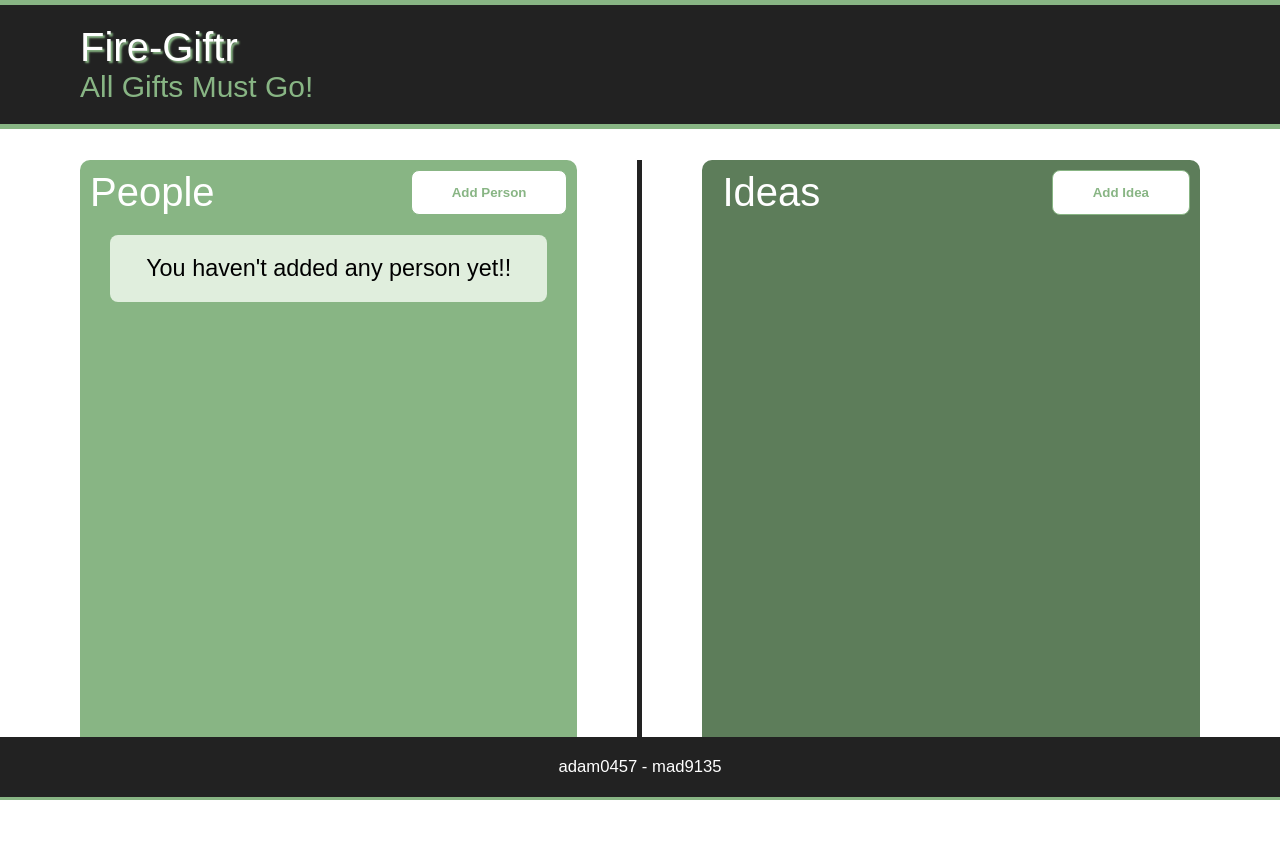
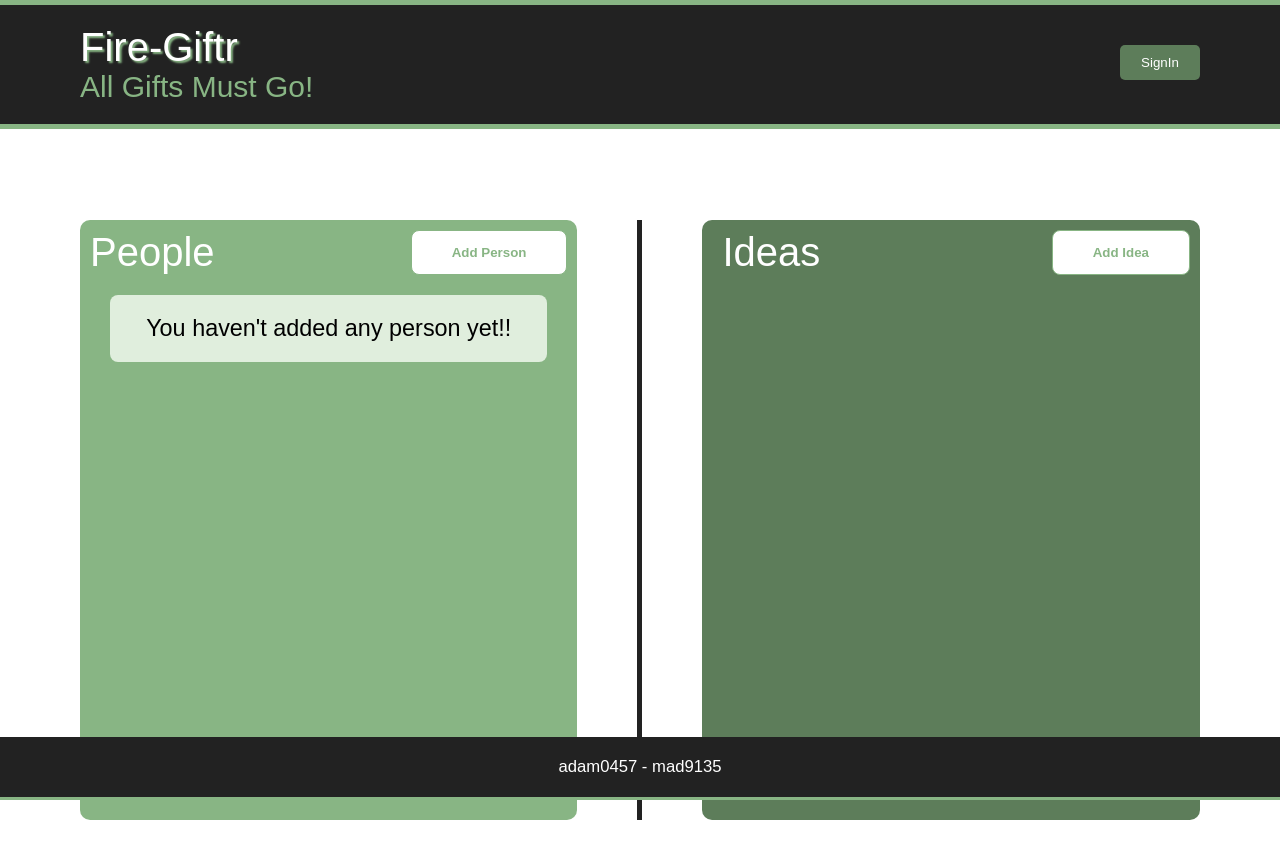
Before and after one commit to adam0457/firestore-giftr, a website built with webpack: page dist/index.html in a window 1280 px wide. Built offline with nearby package versions, Linux system fonts and the light colour scheme; some packages are replaced by stand-ins of ours; no server answers; the database is empty.

Commit message:
Add the signIn and signOut buttons in the UI

```diff
--- a/dist/index.html
+++ b/dist/index.html
@@ -10,8 +10,15 @@
   </head>
   <body>
     <header>
-      <h1>Fire-Giftr</h1>
-      <h2>All Gifts Must Go!</h2>
+      <div>
+        <h1>Fire-Giftr</h1>
+        <h2>All Gifts Must Go!</h2>
+      </div>
+
+      <div class="signInOutBtn-container">
+          <button class="signIn active" >SignIn</button>
+          <button class="signOut">SignOut</button>
+      </div>
     </header>
     <main>
       <section class="people">
--- a/dist/main.css
+++ b/dist/main.css
@@ -28,30 +28,49 @@ header {
   min-width: 100vw;
   top: 0px;
   z-index: 1;
-
-  /* background-color: var(--light-green); */
   background-color: #222;
-  /* border-bottom: 0.1rem solid var(--dark-green); */
   border-top: .25rem solid var(--dark-green);
   border-bottom: .25rem solid var(--dark-green);
 }
 header h1 {
-  /* font-size: 4rem; */
   font-size: 2rem;
   font-weight: 500;
   color: #fff;
   text-shadow: 2px 2px 2px var(--dark-green);
 }
 header h2 {
-  /* font-size: 2.5rem; */
   font-size: 1.5rem;
   font-weight: 300;
   color: var(--dark-green);
 }
 
+.signInOutBtn-container {
+  padding-top: 1rem;
+}
+
+.signIn, .signOut {
+  background-color: var(--ultra-dark);
+  color: white;
+  width: 4rem;
+  padding: .5rem;
+  border: 0;
+  border-radius: .25rem;
+  font-weight: 500;
+  display: none;
+}
+
+.signIn:hover, .signOut:hover {
+  background-color: var(--light-green);
+  color: #222;
+}
+
+.signIn.active, .signOut.active{
+  display: block;
+}
+
 main {
   position: relative;
-  top: 7rem;
+  top: 10rem;
   display: flex;
   flex-direction: column;
   justify-content: flex-start;
@@ -81,12 +100,10 @@ section h2 {
   flex-direction: row;
   justify-content:space-between;
   font-size: 2rem;
-  /* color: var(--dark-green); */
   color: white;
 
 }
 section h2 > button {
-  /* margin-right: 4rem; */
   font-weight: bold;
   padding: 0.1rem 2rem;
   border: 1px solid var(--dark-green);
@@ -162,17 +179,14 @@ ul {
   font-size: 0.8rem;
   line-height: 1rem;
   font-weight:500;
-  /* color: #777; */
   color: rgb(13, 13, 13);
 }
 
 .idea-list li.idea {
-  /* border: 1px solid #222; */
   border-radius: var(--radii);
   margin: 1rem 0;
   padding: .5rem .25rem;
   display: grid;
-  /*usenamedgridareas*/
   grid-template-areas: 'tab top' 'tab bottom' 'tab action' ;
   grid-template-columns: 1fr 2.5fr .5fr;
   column-gap: .25rem;
@@ -206,7 +220,6 @@ ul {
 #btn-deleteIdea {
   background-color: var(--light-green);
   width: 3rem;
-  /* width: 2.5rem; */
   padding: .5rem;
   border: 0;
   border-radius: .25rem;
@@ -216,7 +229,6 @@ ul {
 
 .idea-list .idea label {
   font-size: 0.8rem;
-  /* line-height: 1rem; */
   font-weight: 100;
   padding: 0.5rem;
   color: #222;
@@ -230,10 +242,7 @@ ul {
   accent-color: var(--light-green);
 }
 .idea-list p.title {
-  /* font-size: 1.2rem; */
   font-size: 1rem;
-  /* line-height: 2rem; */
-
   padding: 0.5rem;
   color: #222;
   background-color: #fff;
@@ -241,9 +250,7 @@ ul {
   grid-area: top;
 }
 .idea-list p.location {
-  /* font-size: 1rem; */
   font-size: .8rem;
-  /* line-height: 1rem; */
   padding: 0.5rem;
   font-weight: 300;
   color: #555;
@@ -297,9 +304,7 @@ dialog.active p:last-child{
   flex-direction: row;
   justify-content: center;
   align-items: center;
-  /* margin: 0; */
   gap: 1rem;
-  /* align-items: flex-start; */
 }
 
 dialog.active label {
@@ -319,7 +324,6 @@ dialog input {
 }
 
 dialog button {
-  /* margin: 0 2rem; */
   padding: 0.1rem 2rem;
   border: 1px solid var(--dark-green);
   background-color: #fff;
@@ -350,6 +354,16 @@ footer {
 }
 
 @media only screen and (min-width:60em){
+
+  header{
+    display: flex;
+    flex-direction: row;
+    justify-content: space-between;
+  }
+
+  .signInOutBtn-container {
+    padding-top: 1rem;
+  }
     main {
     flex-direction: row;
     justify-content: center;
@@ -365,8 +379,6 @@ footer {
   section.ideas {
     min-height: 75vh;
     padding-left: 1rem;
-    /* border-left: 1px solid var(--light-green); */
-    /* border-left: .25rem solid #222; */
     margin-top: 0;
     width: 25rem;
   }
```
